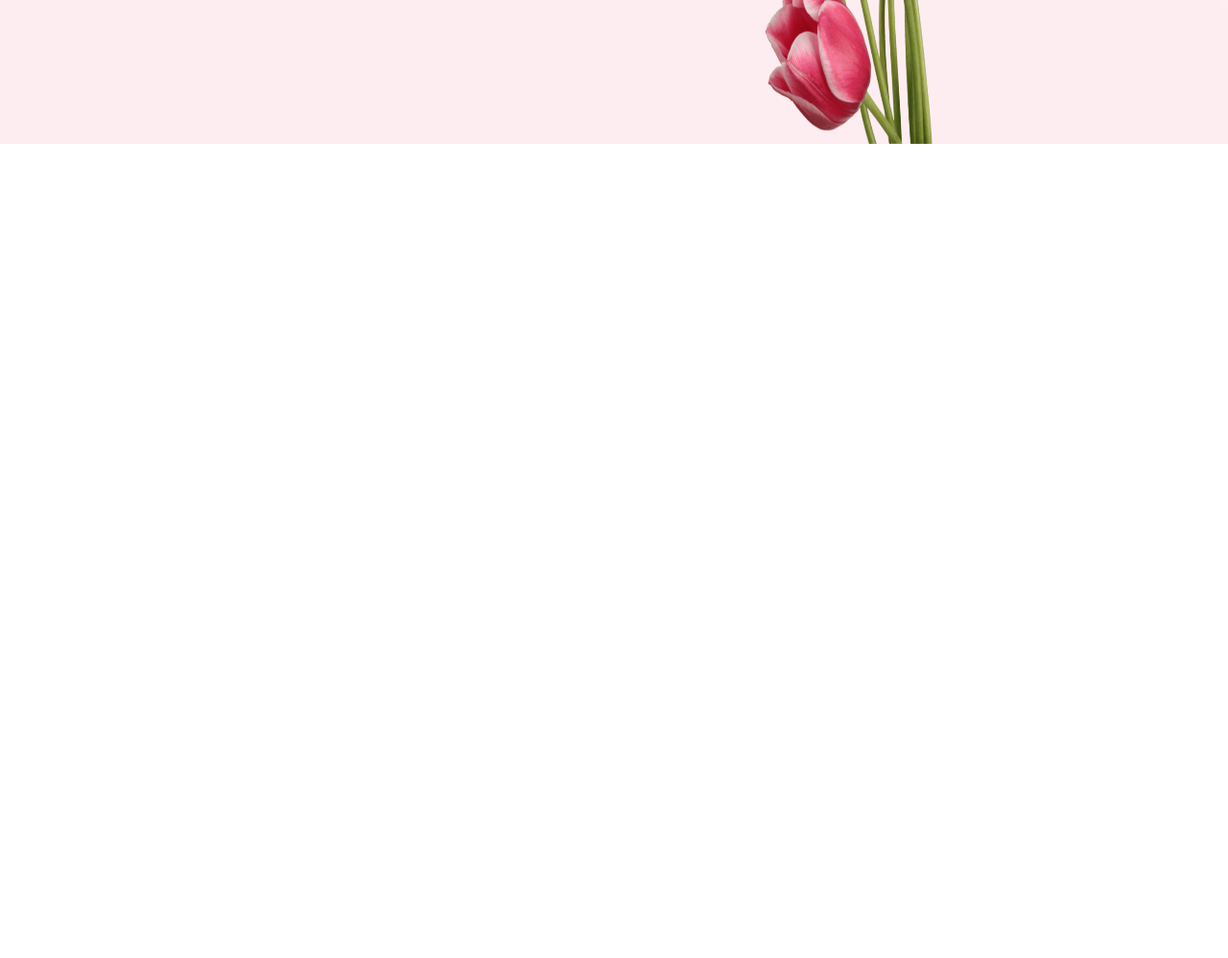
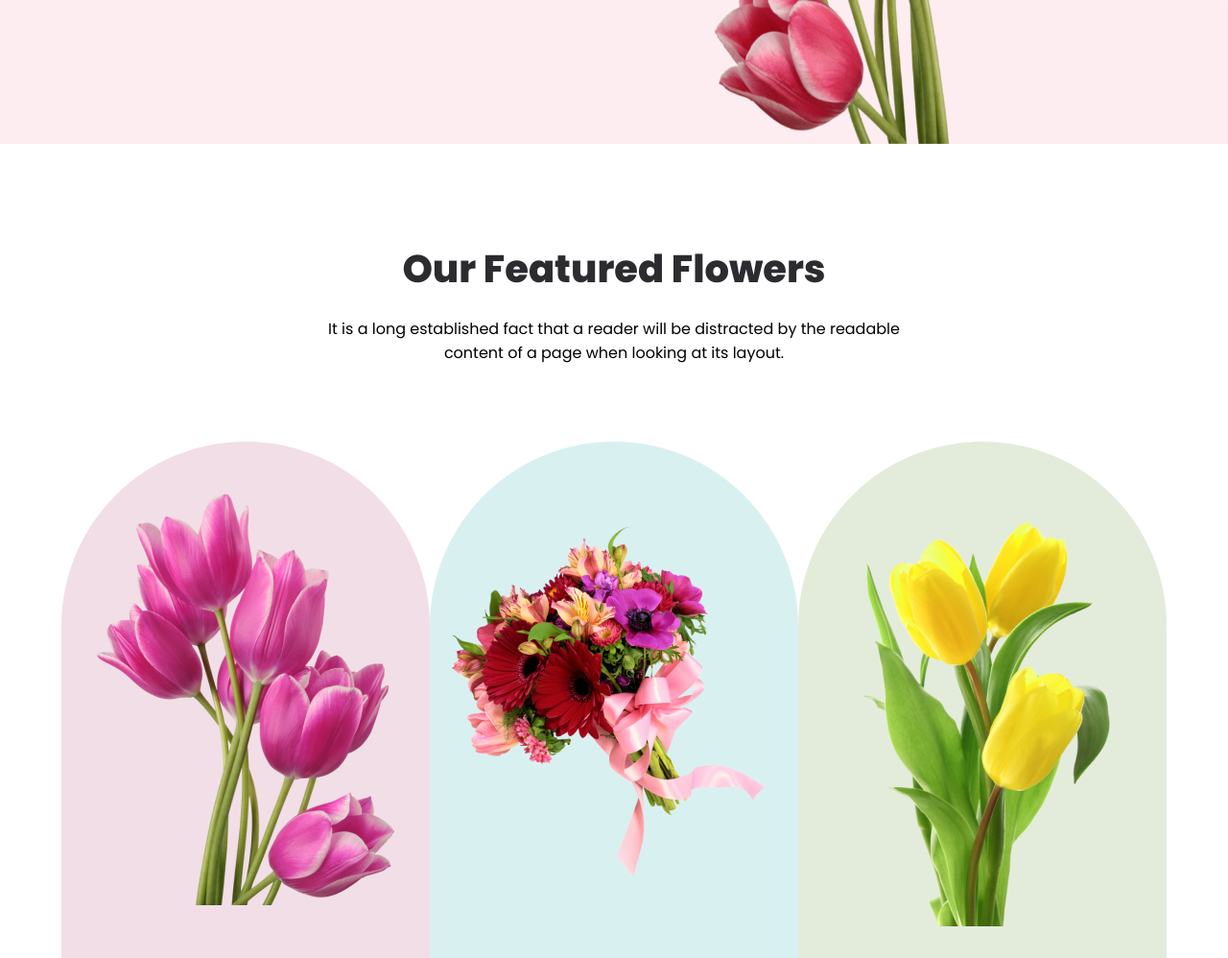
Before and after one commit to tassin-hassan/conceptual-season, a plain HTML site: page index.html in a window 1280 px wide. Shown: the part 500-1498 px from the top of the page at 96% size. Before the commit the page ends 800 px from the top, so only its background shows below. Drawn offline with Linux system fonts and the light colour scheme.

Commit message:
image done

```diff
--- a/index.html
+++ b/index.html
@@ -17,14 +17,35 @@
     <p>It is a long established fact that a reader will be distracted by the readable content of a page when looking at its layout. The point of using Lorem Ipsum is that it has a more-or-less normal distribution of letters.</p>
     <!-- <button>Shop Now</button> -->
   </div>
-<div class="banner-image-container">
+<div class="banner-image-parrent">
   <img src="./flower-shop-conceptual-b10-main/images/banner-image.png" alt="">
 </div>
 </div>
   </div>
 </header>
 
-<main></main>
+<main>
+
+  <section class="second-section" >
+    <div class="second-section-title">
+    <h1>Our Featured Flowers</h1>
+    <p>It is a long established fact that a reader will be distracted by the readable <br> content of a page when looking at its layout.</p>
+    </div>
+
+    <div class="second-section-image">
+       <div class="first-image"><img src="./flower-shop-conceptual-b10-main/images/featured1.png" alt=""></div>
+       <div class="second-image"><img src="./flower-shop-conceptual-b10-main/images/featured2.png" alt=""></div>
+       <div class="third-image"><img src="./flower-shop-conceptual-b10-main/images/featured3.png" alt=""></div>
+    </div>
+  </section>
+
+
+
+
+
+
+
+</main>
 
 <footer></footer>
 
--- a/style.css
+++ b/style.css
@@ -57,8 +57,8 @@ margin-right: 70px;
 
 
 
-.banner-image-container{
-  width: 50%;
+.banner-image-parrent{
+  width: 70%;
   height: 650px;
   display: flex;
   justify-content: center;
@@ -66,8 +66,107 @@ margin-right: 70px;
 
 }
 
-.banner-image-container img{
-  width: 50%;
+.banner-image-parrent img{
+  width: 70%;
   height: 650px;
 
 }
+
+
+/* image-container-section-here
+
+.image-container {
+  width: 90%;
+  height: 650px;
+  margin: 0 auto;
+border: 2px solid red;
+margin-top: 150px;
+}
+
+.title-container{
+  display: flex;
+  flex-direction: column;
+  justify-content: center;
+  align-items: center;
+  width: 50%;
+  margin: 0 auto;
+}
+
+.featured-images{
+  display: flex;
+  gap: 20px;
+  margin-top: 23px;
+}
+
+
+.first-image, .second-image, .third-image {
+  width: 464px;
+height: 605px;
+border: 2px solid red;
+display: flex;
+justify-content: center;
+align-items: center;
+  border-radius: 50% 50% 0 0 ;
+  margin: 0 auto;
+
+} */
+
+
+/* second part here */
+
+.second-section{
+  width: 90%;
+  height: 650px;
+  margin: 0 auto;
+  margin-top: 100px;
+
+
+}
+
+.second-section-title h1{
+  text-align: center;
+  font-size: 40px;
+font-weight: 800;
+color: #2c2c30;
+
+}
+
+.second-section-title p {
+text-align: center;
+margin-top: 20px;
+}
+
+.second-section-image {
+ display: flex;
+
+}
+
+.first-image, .second-image, .third-image {
+  width: 464px;
+height: 538px;
+margin: 0 auto;
+display: flex;
+justify-content: center;
+align-items: center;
+margin-top: 80px;
+
+}
+
+.first-image{
+  /* margin-top: 35px; */
+  border-radius: 300px 300px 0px 0px;
+  background: rgba(167, 33, 98, 0.15);
+
+}
+
+.second-image{
+  border-radius: 300px 300px 0px 0px;
+  background: rgba(5, 151, 160, 0.15);
+}
+
+
+.third-image{
+  /* margin-top: 12px; */
+  border-radius: 300px 300px 0px 0px;
+background: rgba(71, 125, 17, 0.15);
+}
```
Also changed, not shown: 3 other files.
